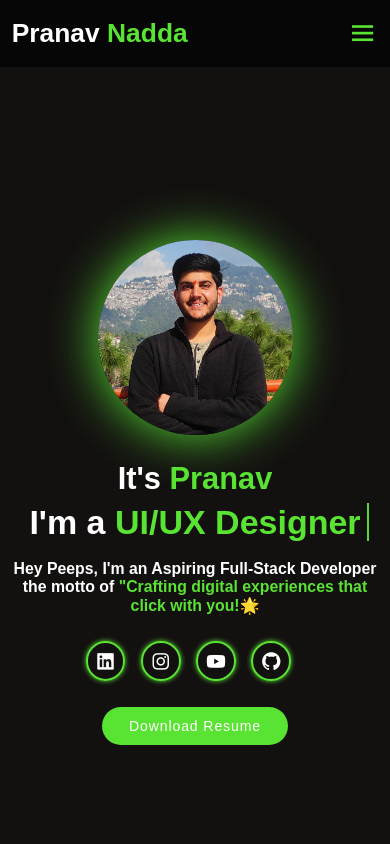
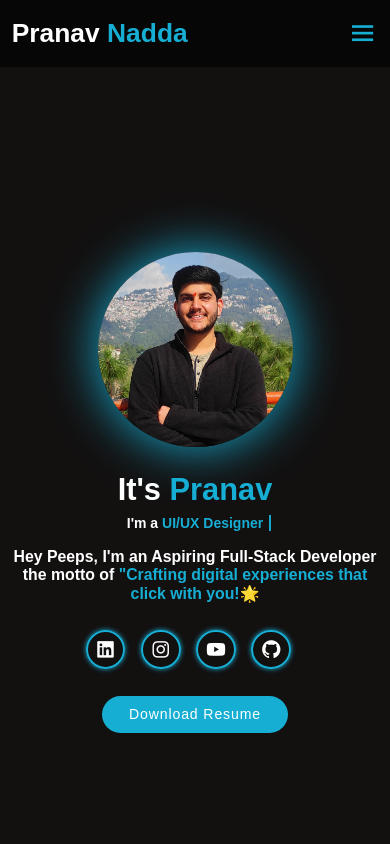
Before and after one commit to pranavnadda/portfolio, a plain HTML site: page index.html in a window 390 px wide. Shown: the top 844 px of the page. Drawn offline with nearby package versions, Linux system fonts and the light colour scheme.

Commit message:
Update style.css
changed main theme and removed some errors

```diff
--- a/style.css
+++ b/style.css
@@ -13,7 +13,7 @@
     --bg-color: rgb(19, 16, 16);
     --second-bg-color: #292929;
     --text-color: white;
-    --main-color: rgb(89, 227, 51);
+    --main-color: rgb(23, 174, 212);
 }
 
 html {
@@ -736,4 +736,6 @@ display: inline-flex;
         height: 50vw;
 
     }
+        .text-animation {
+            font-size: 14px;
 }
```
